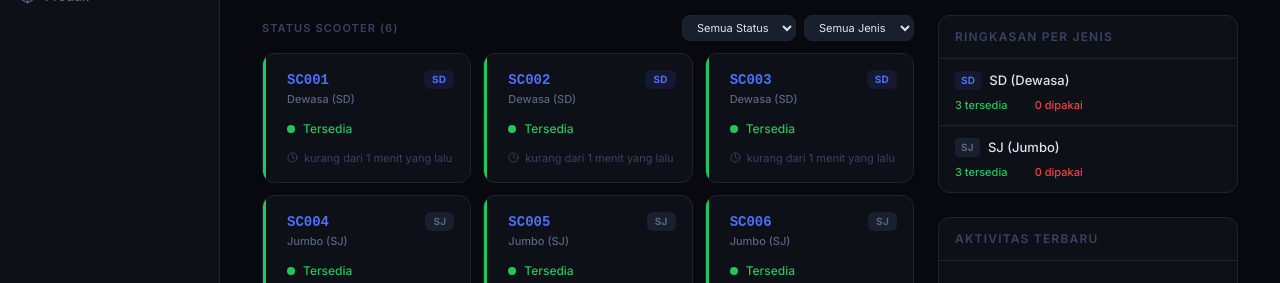
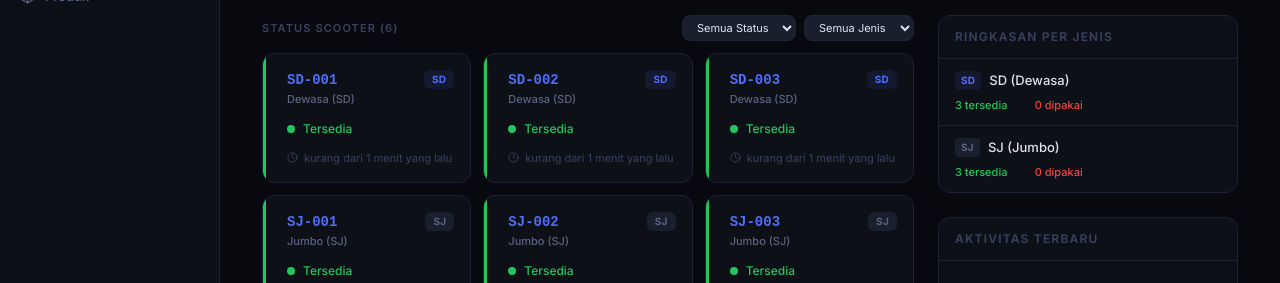
Before and after one commit to fatuhsa/evren-house, a React (Vite) app: page / in a window 1280 px wide. Shown: the part 185-468 px from the top of the page. Built offline with nearby package versions, Linux system fonts and the light colour scheme.

Commit message:
feat: use type-specific prefix (SD- / SJ-) for auto-generated scooter IDs

```diff
--- a/src/storage.js
+++ b/src/storage.js
@@ -1,11 +1,11 @@
 // Seed data for initial scooters
 const INITIAL_SCOOTERS = [
-  { id: 'SC001', type: 'sd', status: 'available', lastUpdated: new Date().toISOString() },
-  { id: 'SC002', type: 'sd', status: 'available', lastUpdated: new Date().toISOString() },
-  { id: 'SC003', type: 'sd', status: 'available', lastUpdated: new Date().toISOString() },
-  { id: 'SC004', type: 'sj', status: 'available', lastUpdated: new Date().toISOString() },
-  { id: 'SC005', type: 'sj', status: 'available', lastUpdated: new Date().toISOString() },
-  { id: 'SC006', type: 'sj', status: 'available', lastUpdated: new Date().toISOString() },
+  { id: 'SD-001', type: 'sd', status: 'available', lastUpdated: new Date().toISOString() },
+  { id: 'SD-002', type: 'sd', status: 'available', lastUpdated: new Date().toISOString() },
+  { id: 'SD-003', type: 'sd', status: 'available', lastUpdated: new Date().toISOString() },
+  { id: 'SJ-001', type: 'sj', status: 'available', lastUpdated: new Date().toISOString() },
+  { id: 'SJ-002', type: 'sj', status: 'available', lastUpdated: new Date().toISOString() },
+  { id: 'SJ-003', type: 'sj', status: 'available', lastUpdated: new Date().toISOString() },
 ]
 
 const SCOOTERS_KEY = 'trackscooter_scooters'
@@ -37,12 +37,17 @@ export function addScooter({ id, type }) {
       throw new Error(`ID "${finalId}" sudah terdaftar di sistem.`)
     }
   } else {
-    // Generate next ID
-    const nums = scooters
-      .map(s => parseInt(s.id.replace(/\D/g, ''), 10))
+    // Generate type-specific prefix (SD- or SJ-)
+    const prefix = `${type.toUpperCase()}-`
+    const sameTypeScooters = scooters.filter(s => s.type === type)
+    const nums = sameTypeScooters
+      .map(s => {
+        const numPart = s.id.replace(prefix, '')
+        return parseInt(numPart, 10)
+      })
       .filter(n => !isNaN(n))
     const next = nums.length ? Math.max(...nums) + 1 : 1
-    finalId = `SC${String(next).padStart(3, '0')}`
+    finalId = `${prefix}${String(next).padStart(3, '0')}`
   }
 
   const scooter = { id: finalId, type, status: 'available', lastUpdated: new Date().toISOString() }
```
